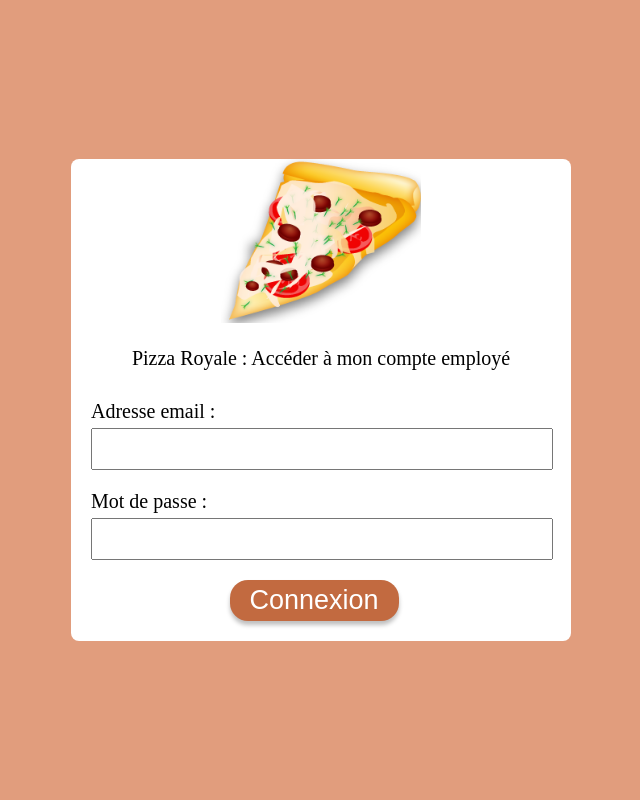
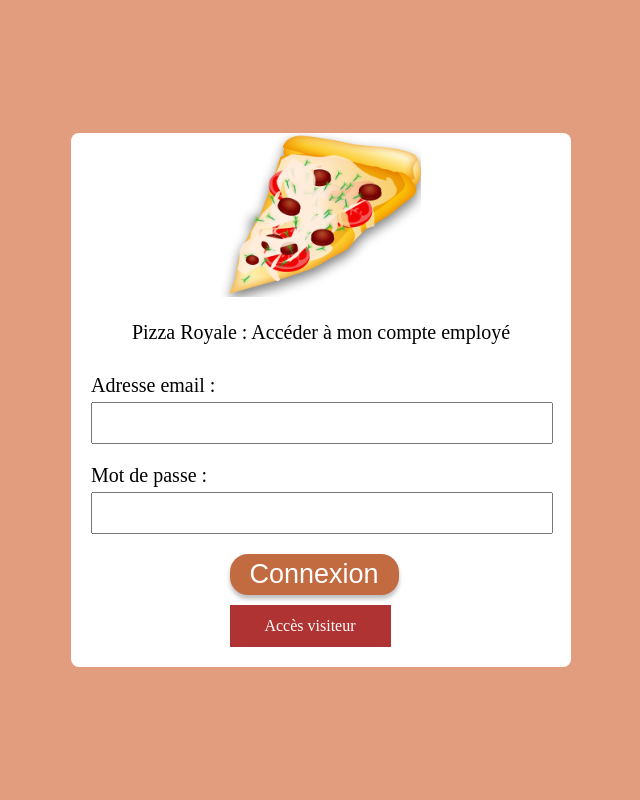
Before and after one commit to HugoWeb23/projet_php, a PHP site: page /connexion in a window 1280 px wide. Shown: the whole page, without its empty margins (319-959 px from the left). Run offline with PHP 8.4, Linux system fonts and the light colour scheme.

Commit message:
Ajout accès visiteur

```diff
--- a/connexion.php
+++ b/connexion.php
@@ -38,6 +38,11 @@ $erreur = "<h2 class=\"message-erreur\">Merci de remplir tous les champs !</h2>"
 break;
 }
 }
+
+if(isset($_GET['visiteur'])) {
+$_SESSION['id_personnel'] = 161;
+header('location: index');
+}
 ?>
 <!DOCTYPE html>
 <html lang="fr">
@@ -71,6 +76,7 @@ if(isset($_POST['connexion'])) { echo $erreur; } ?>
 <input type="password" name="mdp" id="mdp">
 <div class="box-connexion">
 <input class="boutton-orange" type="submit" name="connexion" value="Connexion">
+<a class="visiteur" href="?visiteur">Accès visiteur</a>
 </div>
 </div>
 </div>
--- a/css/styles.css
+++ b/css/styles.css
@@ -298,11 +298,13 @@ display: none;
 .connexion-flex {
 display: flex;
 justify-content: center;
+flex-direction: column;
 align-items: center;
 height: 100vh;
 }
 
 .connexion-box {
+box-sizing: border-box;
 width: 500px;
 background: #FFF;
 border-radius: 8px;
@@ -351,6 +353,25 @@ display: block;
 width: 173px;
 margin-right: auto;
 margin-left: auto;
+}
+
+.visiteur {
+display: block;
+width: 137px;
+border: 2px solid #b03333;
+color: #FFF;
+background: #b03333;
+margin-top: 10px;
+padding: 10px;
+text-align: center;
+text-decoration: none;
+}
+
+.visiteur:hover {
+border: 2px solid #b03333;
+color: #b03333;
+background: transparent;
+transition: 0.2s ease-in-out;
 }
 
 /* Bouttons */
```
